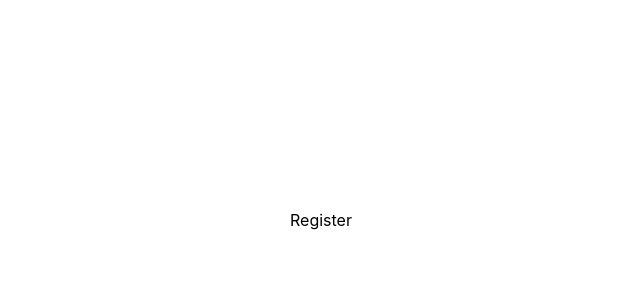
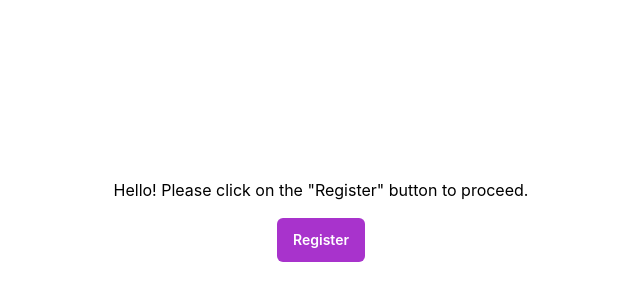
Before and after one commit to franciscalizo2/kiswe, a React (Create React App) app: page / in a window 1280 px wide. Shown: the part 180-480 px from the top of the page, without its empty margins (319-959 px from the left). Built offline with nearby package versions, Linux system fonts and the light colour scheme.

Commit message:
feat: add initial Register button and text with primary styles

```diff
--- a/src/App.tsx
+++ b/src/App.tsx
@@ -2,8 +2,16 @@ import React from 'react';
 
 function App() {
   return (
-    <div className="flex justify-center h-screen">
-      <button>Register</button>
+    <div className="flex justify-center items-center h-screen">
+      <div>
+        <p>Hello! Please click on the "Register" button to proceed.</p>
+
+        <div className="flex justify-center mt-4">
+          <button className="inline-block bg-primary text-white px-4 py-3 font-semibold rounded-md text-sm text-center">
+            Register
+          </button>
+        </div>
+      </div>
     </div>
   );
 }
--- a/tailwind.config.js
+++ b/tailwind.config.js
@@ -3,7 +3,7 @@ module.exports = {
   theme: {
     extend: {
       colors: {
-        primary: '#6E2185',
+        primary: '#a833cc',
       },
     },
   },
```
